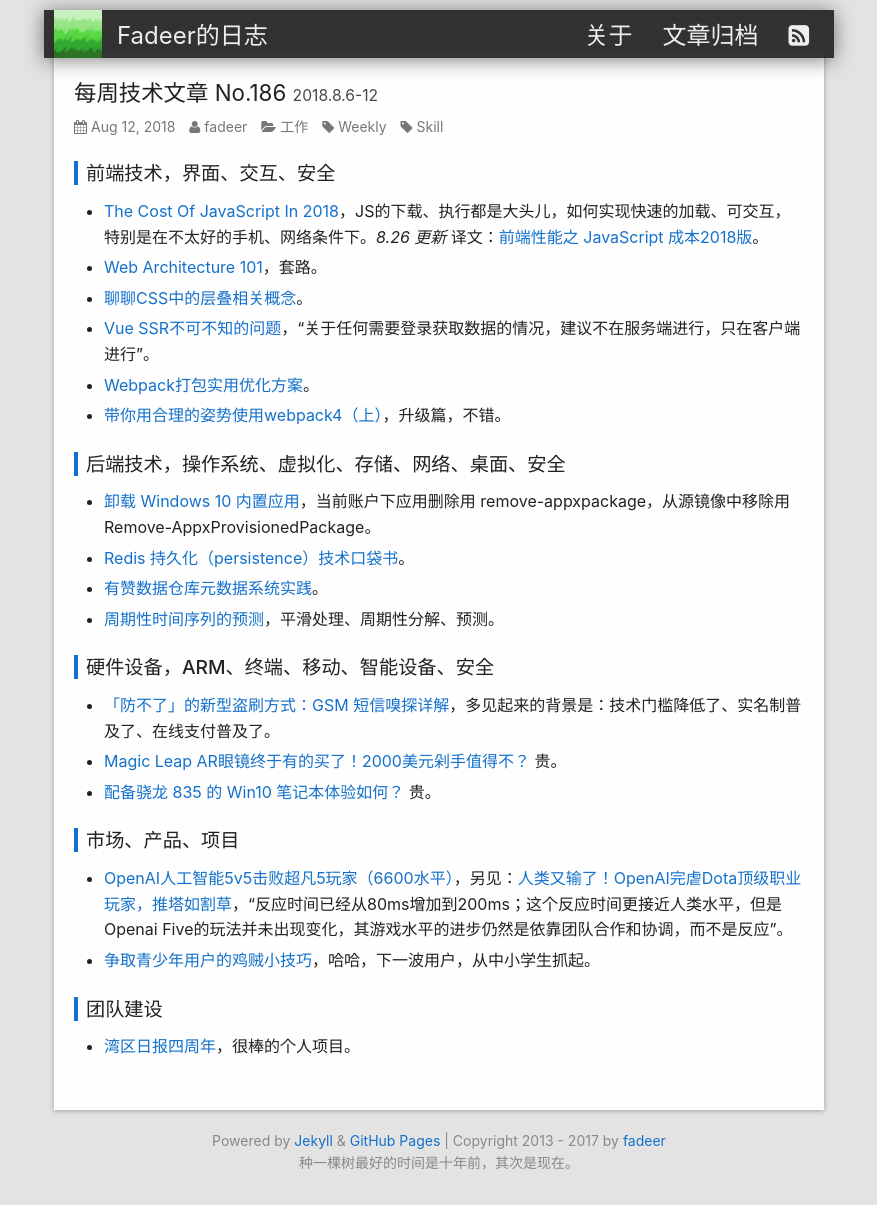
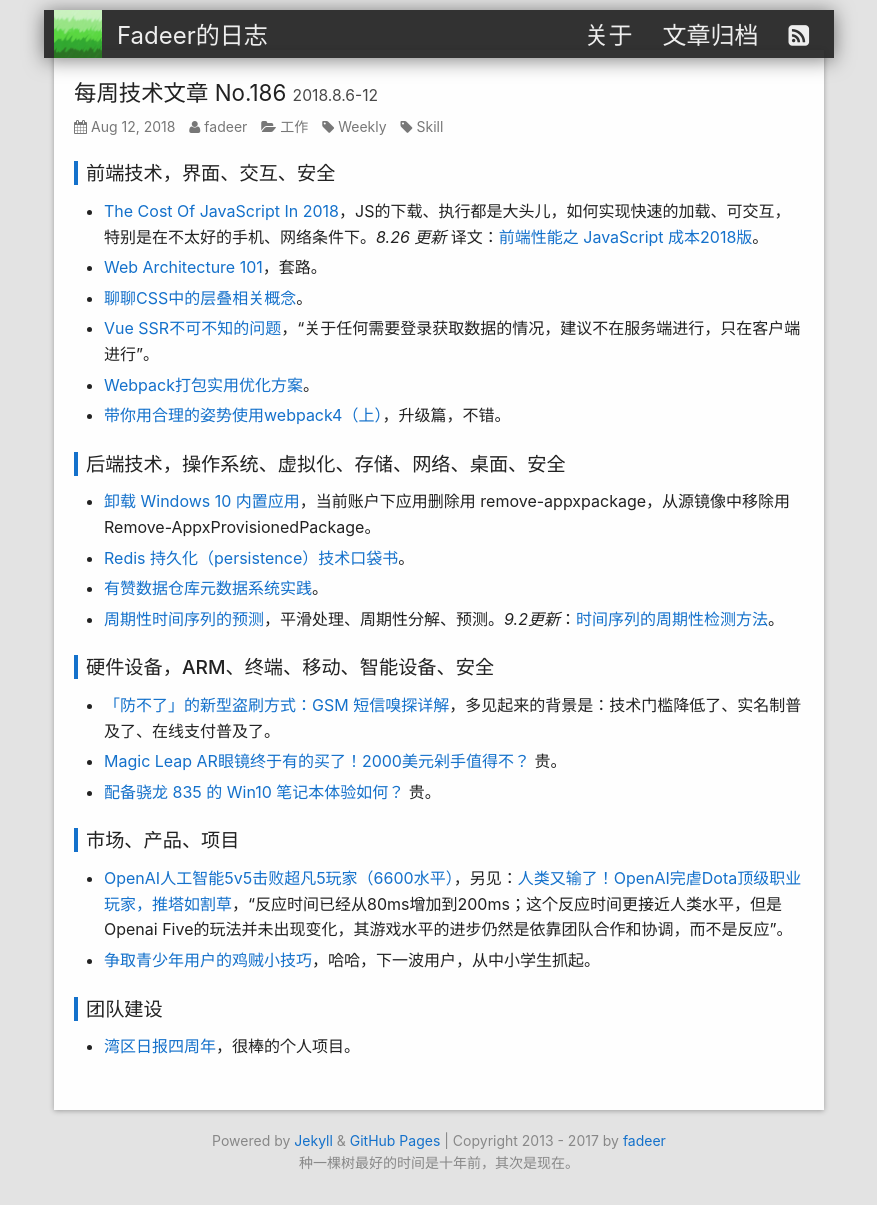
Before and after one commit to fadeer/fadeer.github.io, a Jekyll site: the page built from _posts/weekly2/2018-08-12-weekly-186.md, in a window 1280 px wide and 1205 px high. Shown: the whole window, without its empty margins (201-1078 px from the left). Built offline with Jekyll 4.4.1, drawn with Linux system fonts in a browser that asks for light colours.

Commit message:
update post

```diff
--- a/_posts/weekly2/2018-08-12-weekly-186.md
+++ b/_posts/weekly2/2018-08-12-weekly-186.md
@@ -22,7 +22,7 @@
 * [卸载 Windows 10 内置应用](http://goxia.maytide.net/read.php/1898.htm)，当前账户下应用删除用 remove-appxpackage，从源镜像中移除用 Remove-AppxProvisionedPackage。
 * [Redis 持久化（persistence）技术口袋书](https://segmentfault.com/a/1190000015897415)。
 * [有赞数据仓库元数据系统实践](https://tech.youzan.com/youzan-metadata/)。
-* [周期性时间序列的预测](https://www.opsdev.cn/post/periodic_predict.html)，平滑处理、周期性分解、预测。
+* [周期性时间序列的预测](https://www.opsdev.cn/post/periodic_predict.html)，平滑处理、周期性分解、预测。*9.2更新*：[时间序列的周期性检测方法](https://www.opsdev.cn/post/periodic_check.html)。
 
 硬件设备，ARM、终端、移动、智能设备、安全
 ----
```
